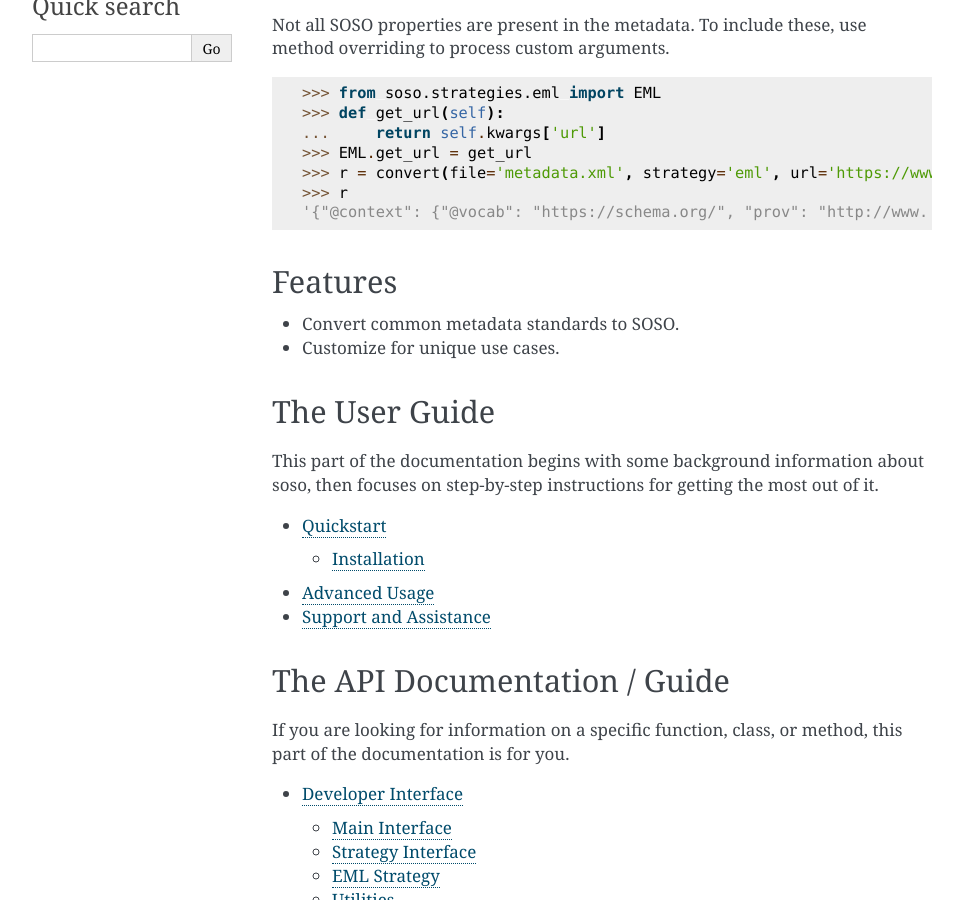
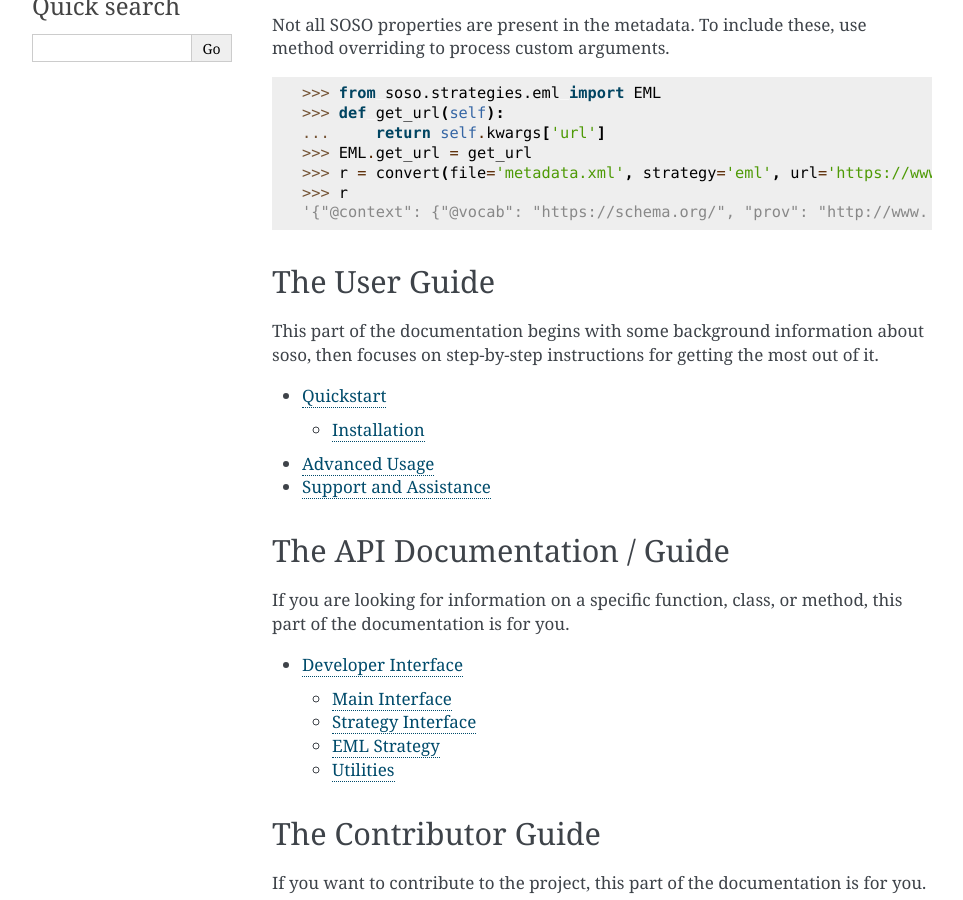
Before and after one commit to clnsmth/soso, a Sphinx documentation site: the page built from docs/source/index.rst, in a window 1280 px wide and 900 px high, scrolled down 432 px. Shown: the whole window, without its empty margins (148-1111 px from the left). Built offline with Sphinx 7.4.7, drawn with Linux system fonts in a browser that asks for light colours.

Commit message:
docs: remove short list of features
Temporarily remove the features section from the documentation until
there are enough features to warrant a list.

```diff
--- a/docs/source/index.rst
+++ b/docs/source/index.rst
@@ -37,13 +37,6 @@ Not all SOSO properties are present in the metadata. To include these, use metho
     >>> r = convert(file='metadata.xml', strategy='eml', url='https://www.sample-data-repository.org/dataset/472032')
     >>> r
     '{"@context": {"@vocab": "https://schema.org/", "prov": "http://www. ...}'
-
-Features
---------
-
-* Convert common metadata standards to SOSO.
-* Customize for unique use cases.
-
 
 The User Guide
 --------------
```
